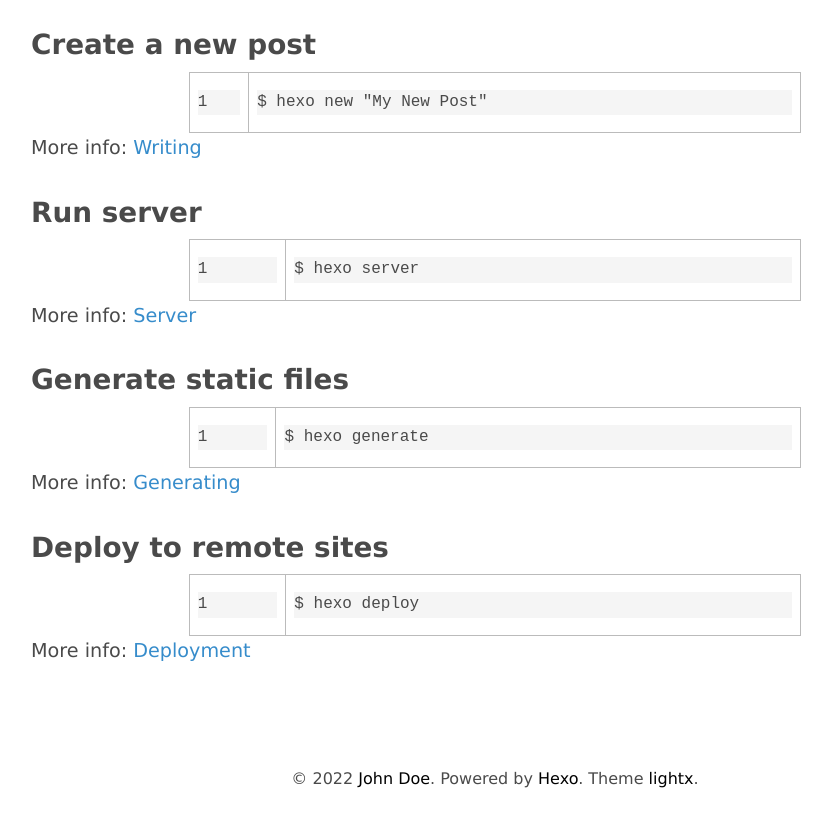
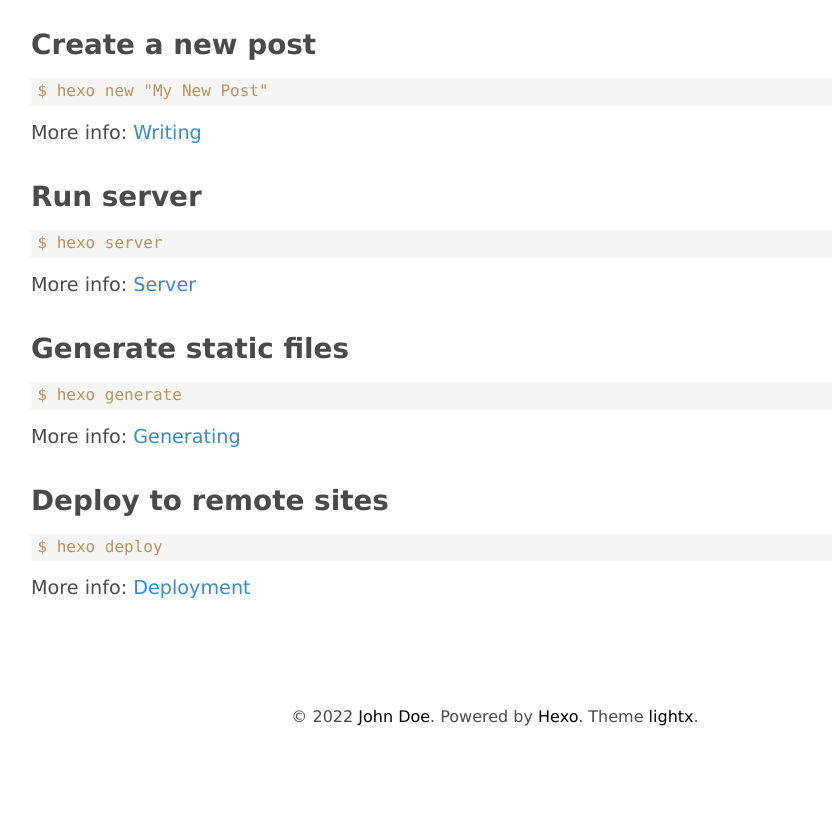
Before and after one commit to ppcode2022/ppcode2022.github.io, a plain HTML site: page 2022/05/25/hello-world/index.html in a window 1280 px wide. Shown: the part 490-1316 px from the top of the page, without its empty margins (145-977 px from the left). After the commit the page ends 1258 px from the top, so only its background shows below. Drawn offline with nearby package versions, Linux system fonts and the light colour scheme; a script that the page names is missing.

Commit message:
Site updated: 2022-05-25 17:06:47

```diff
--- a/2022/05/25/hello-world/index.html
+++ b/2022/05/25/hello-world/index.html
@@ -74,17 +74,17 @@ document.addEventListener('DOMContentLoaded', () => {
         <ol class="toc"><li class="toc-item toc-level-2"><a class="toc-link" href="#Quick-Start"><span class="toc-text">Quick Start</span></a><ol class="toc-child"><li class="toc-item toc-level-3"><a class="toc-link" href="#Create-a-new-post"><span class="toc-text">Create a new post</span></a></li><li class="toc-item toc-level-3"><a class="toc-link" href="#Run-server"><span class="toc-text">Run server</span></a></li><li class="toc-item toc-level-3"><a class="toc-link" href="#Generate-static-files"><span class="toc-text">Generate static files</span></a></li><li class="toc-item toc-level-3"><a class="toc-link" href="#Deploy-to-remote-sites"><span class="toc-text">Deploy to remote sites</span></a></li></ol></li></ol>
       </div>
       <p>Welcome to <a target="_blank" rel="noopener" href="https://hexo.io/">Hexo</a>! This is your very first post. Check <a target="_blank" rel="noopener" href="https://hexo.io/docs/">documentation</a> for more info. If you get any problems when using Hexo, you can find the answer in <a target="_blank" rel="noopener" href="https://hexo.io/docs/troubleshooting.html">troubleshooting</a> or you can ask me on <a target="_blank" rel="noopener" href="https://github.com/hexojs/hexo/issues">GitHub</a>.</p>
-<h2 id="Quick-Start"><a href="#Quick-Start" class="headerlink" title="Quick Start"></a>Quick Start</h2><h3 id="Create-a-new-post"><a href="#Create-a-new-post" class="headerlink" title="Create a new post"></a>Create a new post</h3><figure class="highlight bash"><table><tr><td class="gutter"><pre><span class="line">1</span><br></pre></td><td class="code"><pre><span class="line">$ hexo new <span class="string">&quot;My New Post&quot;</span></span><br></pre></td></tr></table></figure>
-
+<h2 id="Quick-Start"><a href="#Quick-Start" class="headerlink" title="Quick Start"></a>Quick Start</h2><h3 id="Create-a-new-post"><a href="#Create-a-new-post" class="headerlink" title="Create a new post"></a>Create a new post</h3><pre><code class="bash">$ hexo new &quot;My New Post&quot;
+</code></pre>
 <p>More info: <a target="_blank" rel="noopener" href="https://hexo.io/docs/writing.html">Writing</a></p>
-<h3 id="Run-server"><a href="#Run-server" class="headerlink" title="Run server"></a>Run server</h3><figure class="highlight bash"><table><tr><td class="gutter"><pre><span class="line">1</span><br></pre></td><td class="code"><pre><span class="line">$ hexo server</span><br></pre></td></tr></table></figure>
-
+<h3 id="Run-server"><a href="#Run-server" class="headerlink" title="Run server"></a>Run server</h3><pre><code class="bash">$ hexo server
+</code></pre>
 <p>More info: <a target="_blank" rel="noopener" href="https://hexo.io/docs/server.html">Server</a></p>
-<h3 id="Generate-static-files"><a href="#Generate-static-files" class="headerlink" title="Generate static files"></a>Generate static files</h3><figure class="highlight bash"><table><tr><td class="gutter"><pre><span class="line">1</span><br></pre></td><td class="code"><pre><span class="line">$ hexo generate</span><br></pre></td></tr></table></figure>
-
+<h3 id="Generate-static-files"><a href="#Generate-static-files" class="headerlink" title="Generate static files"></a>Generate static files</h3><pre><code class="bash">$ hexo generate
+</code></pre>
 <p>More info: <a target="_blank" rel="noopener" href="https://hexo.io/docs/generating.html">Generating</a></p>
-<h3 id="Deploy-to-remote-sites"><a href="#Deploy-to-remote-sites" class="headerlink" title="Deploy to remote sites"></a>Deploy to remote sites</h3><figure class="highlight bash"><table><tr><td class="gutter"><pre><span class="line">1</span><br></pre></td><td class="code"><pre><span class="line">$ hexo deploy</span><br></pre></td></tr></table></figure>
-
+<h3 id="Deploy-to-remote-sites"><a href="#Deploy-to-remote-sites" class="headerlink" title="Deploy to remote sites"></a>Deploy to remote sites</h3><pre><code class="bash">$ hexo deploy
+</code></pre>
 <p>More info: <a target="_blank" rel="noopener" href="https://hexo.io/docs/one-command-deployment.html">Deployment</a></p>
 
       <p class="copyright"><strong>Links: <a href="http://example.com/2022/05/25/hello-world/">http://example.com/2022/05/25/hello-world/</a></strong></p>
@@ -95,7 +95,7 @@ document.addEventListener('DOMContentLoaded', () => {
     <script>
       var disqus_config = function() {
         this.page.url = "http://example.com/2022/05/25/hello-world/"; // Replace PAGE_URL with your page's canonical URL variable
-        this.page.identifier = "cl3lcq7ry0000842i1pove1u5"; // Replace PAGE_IDENTIFIER with your page's unique identifier variable
+        this.page.identifier = "cl3ld3un60000ba2ihh0fbzph"; // Replace PAGE_IDENTIFIER with your page's unique identifier variable
       };
 
       (function() {
```
Also changed, not shown: index.html (+1 -1 lines).
